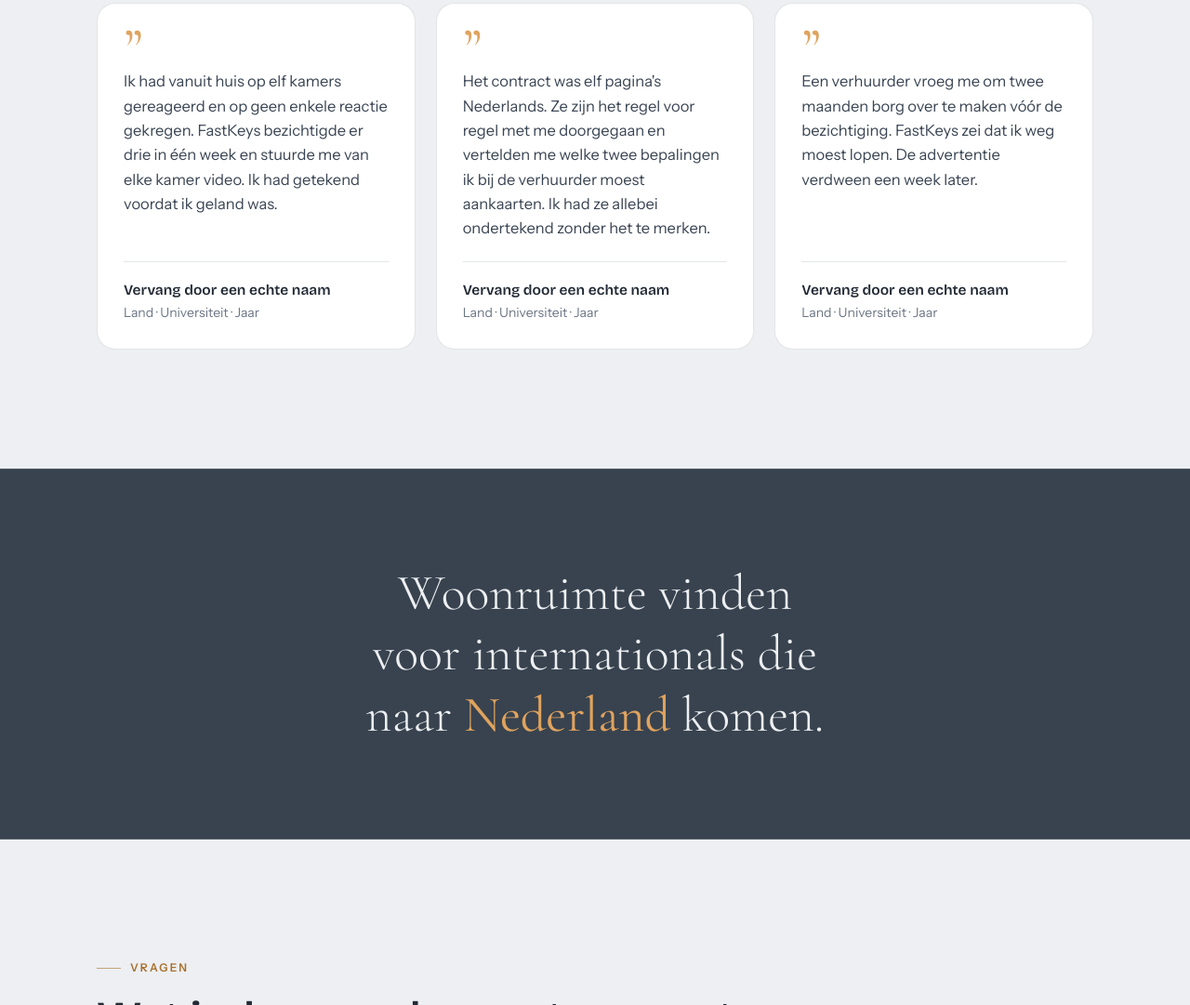
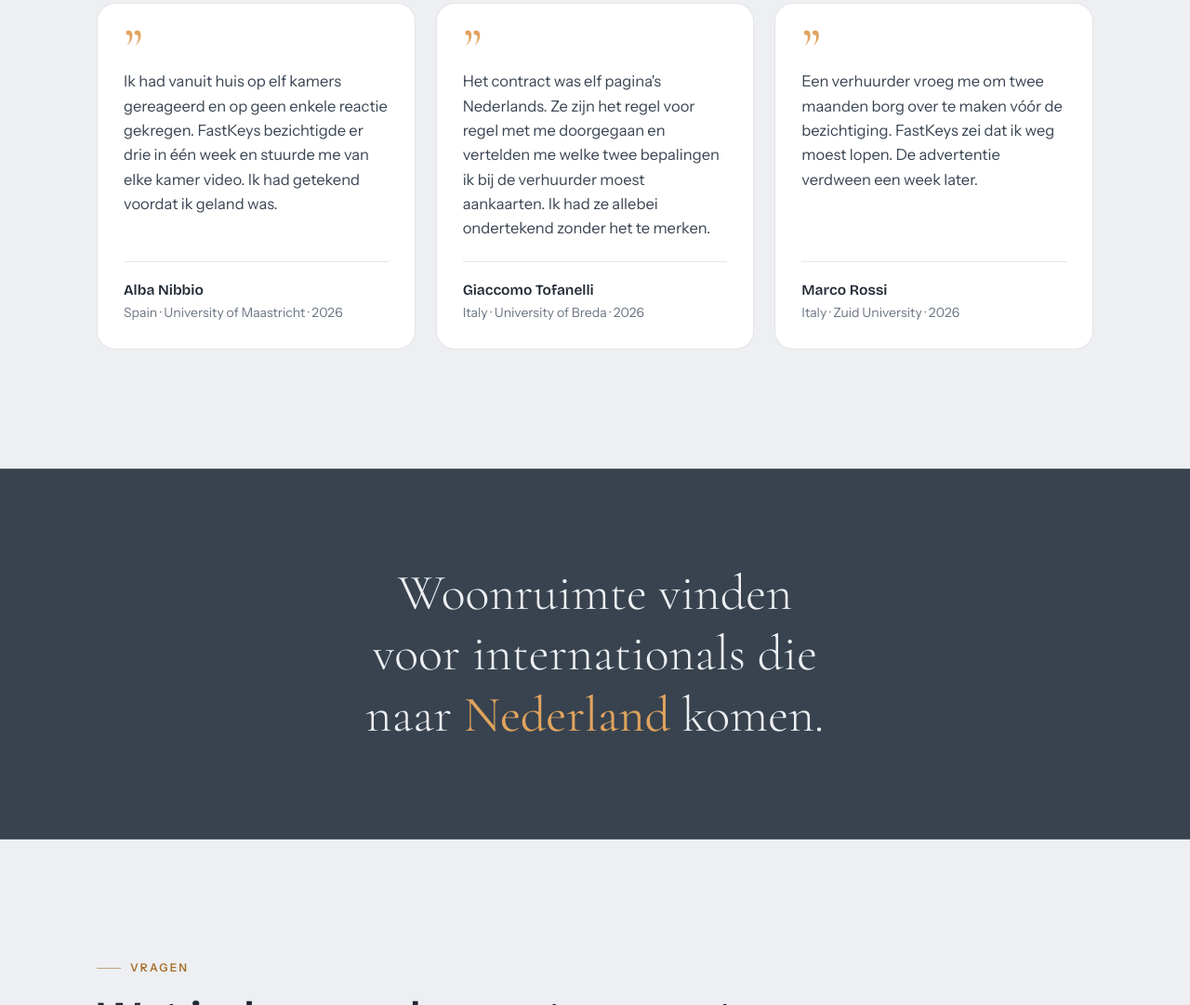
Before and after one commit to fastkeyshousing/fastkeys, a plain HTML site: page nl.html in a window 1280 px wide. Shown: the part 5170-6251 px from the top of the page at 93% size. Drawn offline with nearby package versions, Linux system fonts and the light colour scheme.

Commit message:
testimonials

```diff
--- a/nl.html
+++ b/nl.html
@@ -711,17 +711,17 @@ button{font:inherit; color:inherit}
     <div class="quotes">
       <article class="quote" data-rev>
         <p>Ik had vanuit huis op elf kamers gereageerd en op geen enkele reactie gekregen. FastKeys bezichtigde er drie in één week en stuurde me van elke kamer video. Ik had getekend voordat ik geland was.</p>
-        <footer><b>Vervang door een echte naam</b>Land · Universiteit · Jaar</footer>
+        <footer><b>Alba Nibbio</b>Spain · University of Maastricht · 2026</footer>
       </article>
 
       <article class="quote" data-rev>
         <p>Het contract was elf pagina's Nederlands. Ze zijn het regel voor regel met me doorgegaan en vertelden me welke twee bepalingen ik bij de verhuurder moest aankaarten. Ik had ze allebei ondertekend zonder het te merken.</p>
-        <footer><b>Vervang door een echte naam</b>Land · Universiteit · Jaar</footer>
+        <footer><b>Giaccomo Tofanelli</b>Italy · University of Breda · 2026</footer>
       </article>
 
       <article class="quote" data-rev>
         <p>Een verhuurder vroeg me om twee maanden borg over te maken vóór de bezichtiging. FastKeys zei dat ik weg moest lopen. De advertentie verdween een week later.</p>
-        <footer><b>Vervang door een echte naam</b>Land · Universiteit · Jaar</footer>
+        <footer><b>Marco Rossi</b>Italy · Zuid University · 2026</footer>
       </article>
     </div>
   </div>
```
Also changed, not shown: index.html (+3 -3 lines).
